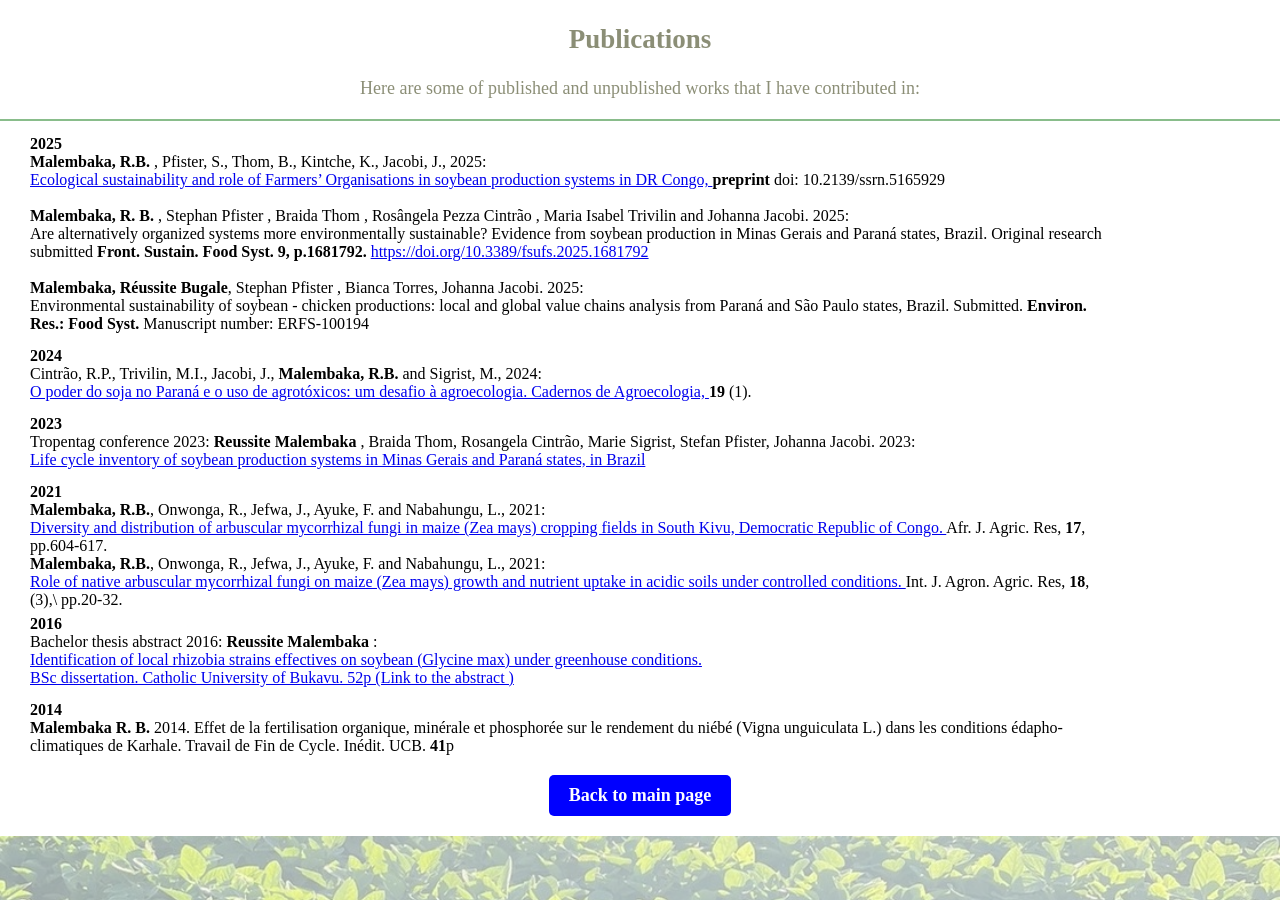
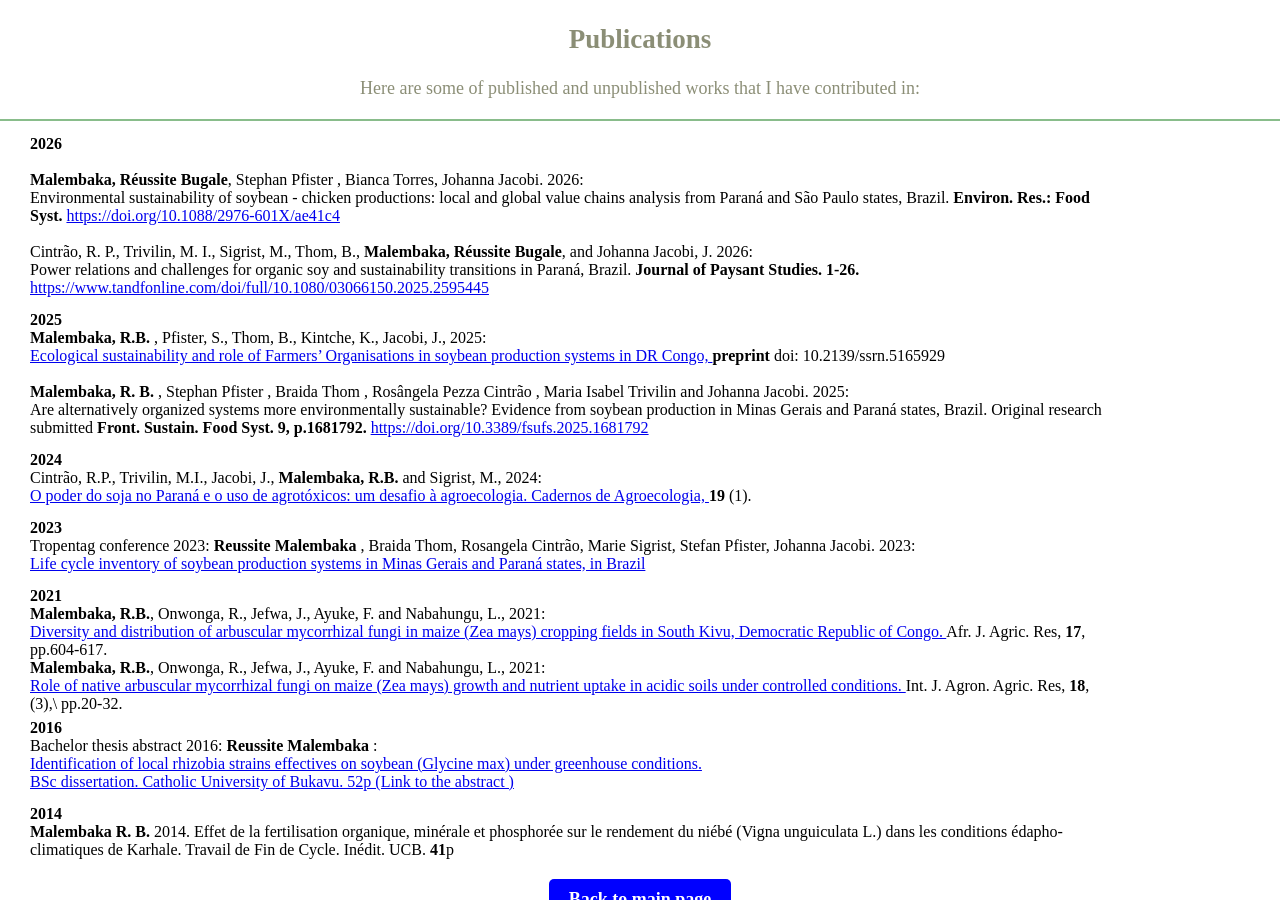
Before and after one commit to reussitemalembaka/reussitemalembaka.github.io, a Jekyll site: the page publications.html, which Jekyll copies as it is, in a window 1280 px wide and 900 px high. Built offline with Jekyll 4.4.1, drawn with Linux system fonts in a browser that asks for light colours.

Commit message:
updates on several files after PhD completion

```diff
--- a/education.html
+++ b/education.html
@@ -32,7 +32,7 @@
 
     <div class = "listed-element">
         <div class = "center_left">
-            <strong>2022 - Present</strong> <br>
+            <strong>2022 - 2026</strong> <br>
         </div>
         <section>
             <div class="center_left">
--- a/publications.html
+++ b/publications.html
@@ -18,6 +18,31 @@
             <h2>Publications</h2>
             <p>Here are some of published and unpublished works that I have contributed in:</p>
         </div>
+    </div>
+
+    <div class = "listed-element">
+            <div class = "center_left">
+                <strong>2026</strong> <br>
+            </div>
+             <section>
+                <div class="center_left">
+                    <br> <strong> Malembaka, Réussite Bugale</strong>, Stephan Pfister , Bianca Torres, Johanna Jacobi. 2026:<br>
+                        <p1> Environmental sustainability of soybean - chicken productions: local and global value chains analysis
+                             from Paraná and São Paulo states, Brazil.
+                             <strong> Environ. Res.: Food Syst. </strong> </p1>
+                        <a href="https://doi.org/10.1088/2976-601X/ae41c4"> https://doi.org/10.1088/2976-601X/ae41c4</a>
+
+                </div>
+            </section>
+            <section>
+                <div class="center_left">
+                    <br> Cintrão, R. P., Trivilin, M. I., Sigrist, M., Thom, B., <strong> Malembaka, Réussite Bugale</strong>, and Johanna Jacobi, J. 2026:<br>
+                        <p1> Power relations and challenges for organic soy and sustainability transitions in Paraná, Brazil.
+                              <strong> Journal of Paysant Studies. 1-26. </strong> </p1>
+                        <a href="https://www.tandfonline.com/doi/full/10.1080/03066150.2025.2595445"> https://www.tandfonline.com/doi/full/10.1080/03066150.2025.2595445</a>
+
+                </div>
+            </section>
     </div>
 
     <div class = "listed-element">
@@ -44,15 +69,6 @@
                 </div>
             </section>
 
-            <section>
-                <div class="center_left">
-                    <br> <strong> Malembaka, Réussite Bugale</strong>, Stephan Pfister , Bianca Torres, Johanna Jacobi. 2025:<br>
-                        <p1> Environmental sustainability of soybean - chicken productions: local and global value chains analysis
-                             from Paraná and São Paulo states, Brazil. Submitted.
-                        </a>
-                         <strong> Environ. Res.: Food Syst. </strong> Manuscript number: ERFS-100194 </p1>
-                </div>
-            </section>
         </div>
 
     <div class = "listed-element">
@@ -128,16 +144,8 @@
 
     </div>
           <!-- Add more publications as needed -->
-    <!-- <section>
-        <div class="center">
-            <p>
-                <strong>Drimie, S., Arntzen, J., Dube, P., Ingram, J.S.I., Mano, R.T., Mataya, C., Muchero, M.T., Vhurumuku, E. and Ziervogel, G.</strong>
-                 (2011) Global environmental change and food systems in southern Africa: the dynamic challenges facing regional policy.
-                <em>Journal of Geography and Regional Planning</em>,
-                <strong>4</strong>(4): 169-182.
-            </p>
-    </section> -->
-    </div>
+
+
     <div class="center">
         <h2><a href="index.html" class="button">Back to main page</a></h2>
     </div>
```
Also changed, not shown: index.html (+6 -6 lines), 2 other files. Lines whose indentation alone changed are shown as unchanged.
